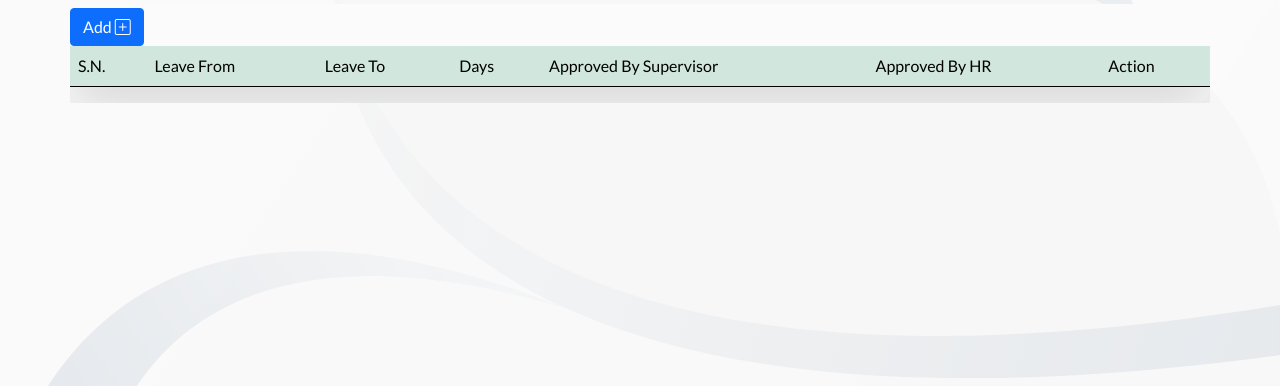
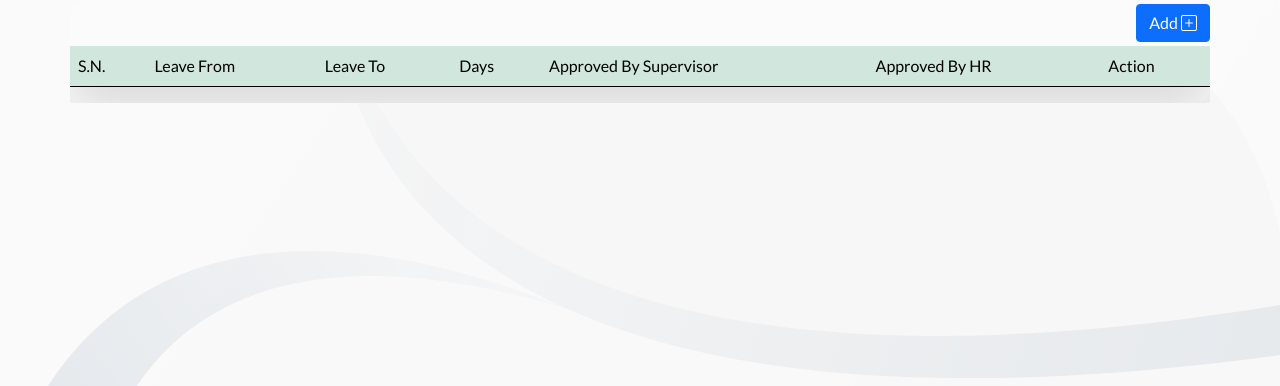
Before and after one commit to saunakshrestha/django-leaveform, a Django app: page /history/ in a window 1280 px wide. Shown: the part 63-449 px from the top of the page. Run offline with Django 4.2, Linux system fonts and the light colour scheme; the visitor is signed in with stand-in values (Sample User, id 1); data that the repository does not hold is empty; some libraries are stand-ins or nearby versions.

Commit message:
CHORE:Minor Changes

```diff
--- a/leaveapp/templates/history.html
+++ b/leaveapp/templates/history.html
@@ -5,8 +5,10 @@
 
 {% block content %}
 
+<div class=" d-flex flex-column container form-custom p-0">
+    <a href="{% url 'leave_request' %}" class="align-self-end btn btn-primary mt-1 mr-5">Add <i class="bi bi-plus-square"></i></a>
 
-<div class="container form-custom mt-1 position-relative  p-0 form-container w-100">
+    <div class="container mt-1 p-0 form-container w-100">
         {% comment %} messages errors shown {% endcomment %}
     {% if messages %}
         <div class="text-center messages">
@@ -18,7 +20,7 @@
         </div>
     {% endif %}
     {% comment %} form container {% endcomment %}
-<a href="{% url 'leave_request' %}" class="btn btn-primary mt-1">Add <i class="bi bi-plus-square"></i></a>
+
     <div class=" table-responsive">
     <table class="table table-success table-hover shadow-lg ">
         <thead>
@@ -76,4 +78,5 @@
     </table>
     </div>
     </div>
+</div>
 {% endblock content %}
```
Also changed, not shown: 1 other file. Lines whose indentation alone changed are shown as unchanged.
